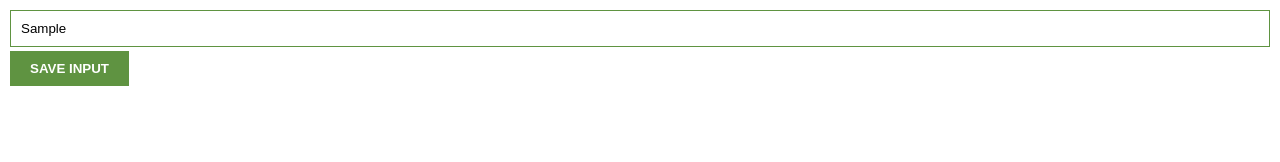
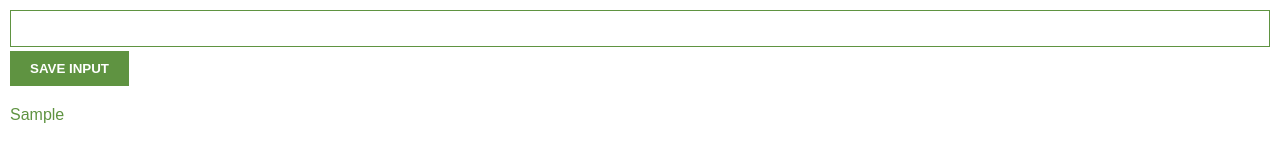
Before and after one commit to vhdnet/Chrome-extension-JS-Project, a browser extension: page index.html in a window 1280 px wide. Both pictures are taken after typing "Sample" into the empty fields and a click on the button "SAVE INPUT". Drawn offline with Linux system fonts and the light colour scheme.

Commit message:
localStorage

```diff
--- a/index.css
+++ b/index.css
@@ -1,7 +1,8 @@
-body{
+body {
   margin: 0;
   padding: 10px;
   font-family: Arial, Helvetica, sans-serif;
+  min-width: 400px;
 }
 
 input {
@@ -12,10 +13,25 @@ input {
   margin-bottom: 4px;
 }
 
-button{
+button {
   background-color: #5f9341;
   color: white;
-    padding: 10px  20px;
+  padding: 10px 20px;
   border: none;
   font-weight: bold;
 }
+
+ul {
+  list-style: none;
+  padding-left: 0;
+  margin-top: 20px;
+}
+
+li {
+  margin-top: 5px;
+}
+
+li a {
+  text-decoration: none;
+  color: #5f9341;
+}
--- a/index.js
+++ b/index.js
@@ -1,13 +1,30 @@
 let myLeads = [];
 const inputEl = document.getElementById("input-el");
 const inputBtn = document.getElementById("input-btn");
-const UlEl = document.getElementById("ul-el");
+const ulEl = document.getElementById("ul-el");
 
+let leadsFromLocalstorage = JSON.parse(localStorage.getItem("myLeads"));
+console.log(leadsFromLocalstorage);
 inputBtn.addEventListener("click", function () {
   myLeads.push(inputEl.value);
-  console.log(myLeads);
+  inputEl.value = "";
+
+  localStorage.setItem("myLeads", JSON.stringify(myLeads));
+  renderLeads();
+
+  console.log(localStorage.getItem("myLeads"));
 });
 
-for (let i = 0; i < myLeads.length; i++) {
-  UlEl.innerHTML += "<li>" + myLeads[i] + "</li>";
+function renderLeads() {
+  let listItems = "";
+  for (let i = 0; i < myLeads.length; i++) {
+    listItems += `
+      <li>
+        <a target="_blank" href ="${myLeads[i]}">
+        ${myLeads[i]}
+        </a>
+      </li>
+      `;
+  }
+  ulEl.innerHTML = listItems;
 }
```
Also changed, not shown: icon.png (added), manifest.json (added). Lines whose indentation alone changed are shown as unchanged.
